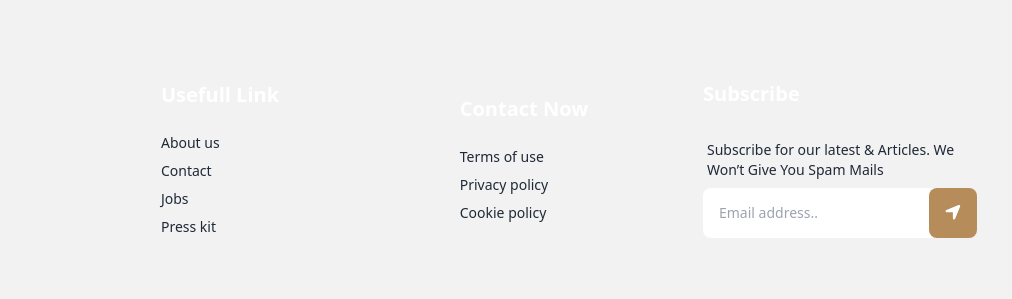
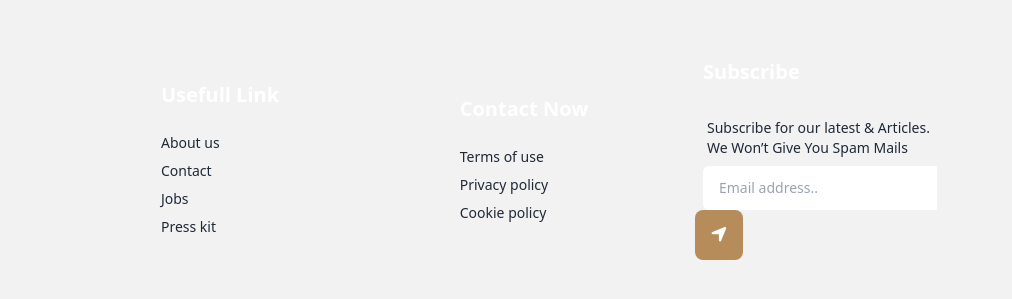
Before and after one commit to deXcoder9/legal-justice-web, a plain HTML site: page index.html in a window 1280 px wide. Shown: the part 4565-4864 px from the top of the page, 268-1280 px from the left. Drawn offline with nearby package versions, Linux system fonts and the light colour scheme.

Commit message:
Alhamdulillah website complete

```diff
--- a/index.html
+++ b/index.html
@@ -467,13 +467,13 @@
             </nav>
             <form class="max-w-[250px] mx-auto">
                 <header class=" font-bold text-xl pb-4 text-white">Subscribe</header>
-                <fieldset class="form-control w-80">
+                <fieldset class="form-control w-[100%]">
                     <label class="label">
                         <span class=" max-w-[250px] mx-0">Subscribe for our latest & Articles. We Won’t Give You Spam Mails</span>
                     </label>
-                    <div class="join">
-                        <input type="text" placeholder="Email address.." class=" input-bordered join-item bg-white border-none px-4" />
-                        <button class=" btn__primary  -ml-2 px-4 border-none hover:border-none"><i class="fa-solid fa-location-arrow" style="color: #ffffff;"></i></button>
+                    <div class="w-[100%]">
+                        <input type="text" placeholder="Email address.." class=" input-bordered join-item bg-white border-none px-4 h-11 rounded-s-md" />
+                        <button class=" btn__primary  -ml-2 px-4 border-none hover:outline-none"><i class="fa-solid fa-location-arrow" style="color: #ffffff;"></i></button>
                     </div>
                 </fieldset>
             </form>
```
Also changed, not shown: tailwind.config.js (deleted, +0 -8 lines).
